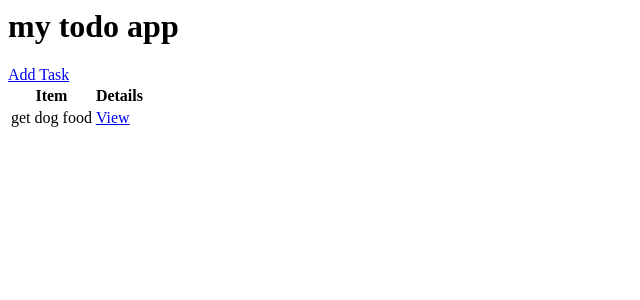
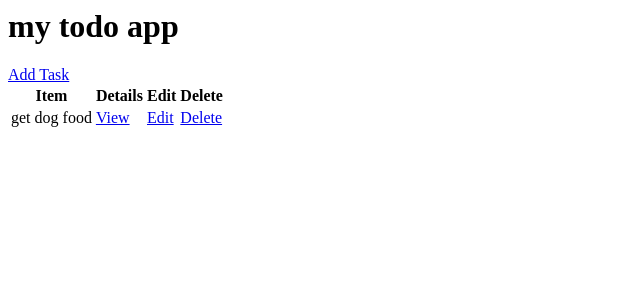
Before and after one commit to dking1342/python-basics, a Django app: page / in a window 1280 px wide. Shown: the top 300 px of the page, without its empty margins (0-640 px from the left). Run offline with Django 3.2, Linux system fonts and the light colour scheme; data comes from the database, SQL or seed files in the repository; both versions use the stored data as it was after the commit.

Commit message:
crud operations complete for tasks

```diff
--- /dev/null
+++ b/todo_list/base/templates/base/task_confirm_delete.html
@@ -0,0 +1,6 @@
+<a href="{% url 'tasks' %}">Go Back</a>
+<form action="" method="POST">
+    {% csrf_token %}
+    <p>Are you sure you want to delete this task? {{ task }} </p>
+    <input type="submit" value="Delete">
+</form>
--- a/todo_list/base/templates/base/task_form.html
+++ b/todo_list/base/templates/base/task_form.html
@@ -1,7 +1,7 @@
-<h1>create form</h1>
-
+<h1>task form</h1>
+<a href="{% url 'tasks' %}">Go Back</a>
 <form method="POST">
-    {% csfr_token %}
+    {% csrf_token %}
     {{ form.as_p }}
     <input type="submit" value="Submit">
 </form>
--- a/todo_list/base/templates/base/task_list.html
+++ b/todo_list/base/templates/base/task_list.html
@@ -6,6 +6,8 @@
         <tr>
             <th>Item</th>
             <th>Details</th>
+            <th>Edit</th>
+            <th>Delete</th>
         </tr>
     </thead>
     <tbody>
@@ -13,6 +15,8 @@
         <tr>
             <td>{{ task.title }}</td>
             <td><a href="{% url 'task' task.id %}">View</a></td>
+            <td><a href="{% url 'task-update' task.id %}">Edit</a></td>
+            <td><a href="{% url 'task-delete' task.id %}">Delete</a></td>
         </tr>
         {% empty %}
         <h3>no items in the list</h3>
--- a/todo_list/base/urls.py
+++ b/todo_list/base/urls.py
@@ -1,8 +1,10 @@
 from django.urls import path
-from .views import TaskList, TaskDetail, TaskCreate
+from .views import TaskList, TaskDetail, TaskCreate, TaskUpdate, TaskDelete
 
 urlpatterns = [
     path('', TaskList.as_view(),name="tasks"),
     path('task/<int:pk>',TaskDetail.as_view(),name="task"),
-    path('task-create/',TaskCreate.as_view(),name="task-create")
+    path('task-create/',TaskCreate.as_view(),name="task-create"),
+    path('task-update/<int:pk>',TaskUpdate.as_view(),name="task-update"),
+    path('task-delete/<int:pk>',TaskDelete.as_view(),name="task-delete"),
 ]
--- a/todo_list/base/views.py
+++ b/todo_list/base/views.py
@@ -1,6 +1,6 @@
 from django.views.generic.list import ListView
 from django.views.generic.detail import DetailView
-from django.views.generic.edit import CreateView
+from django.views.generic.edit import CreateView, UpdateView, DeleteView
 from django.urls import reverse_lazy
 from .models import Task
 
@@ -18,3 +18,13 @@ class TaskCreate(CreateView):
     model = Task
     fields = "__all__"
     success_url = reverse_lazy("tasks")
+
+class TaskUpdate(UpdateView):
+    model = Task
+    fields = "__all__"
+    success_url = reverse_lazy("tasks")
+
+class TaskDelete(DeleteView):
+    model = Task
+    context_object_name = "task"
+    success_url = reverse_lazy("tasks")
```
Also changed, not shown: todo_list/db.sqlite3.
